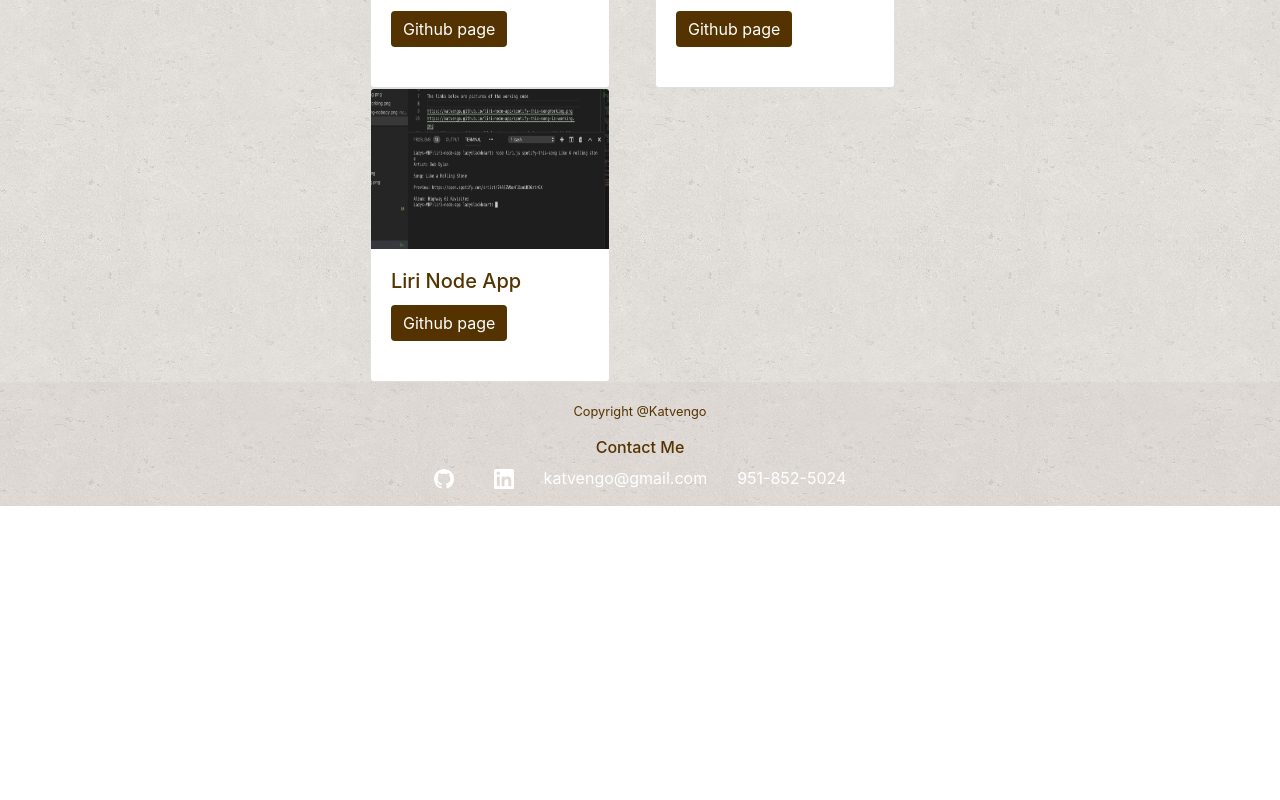
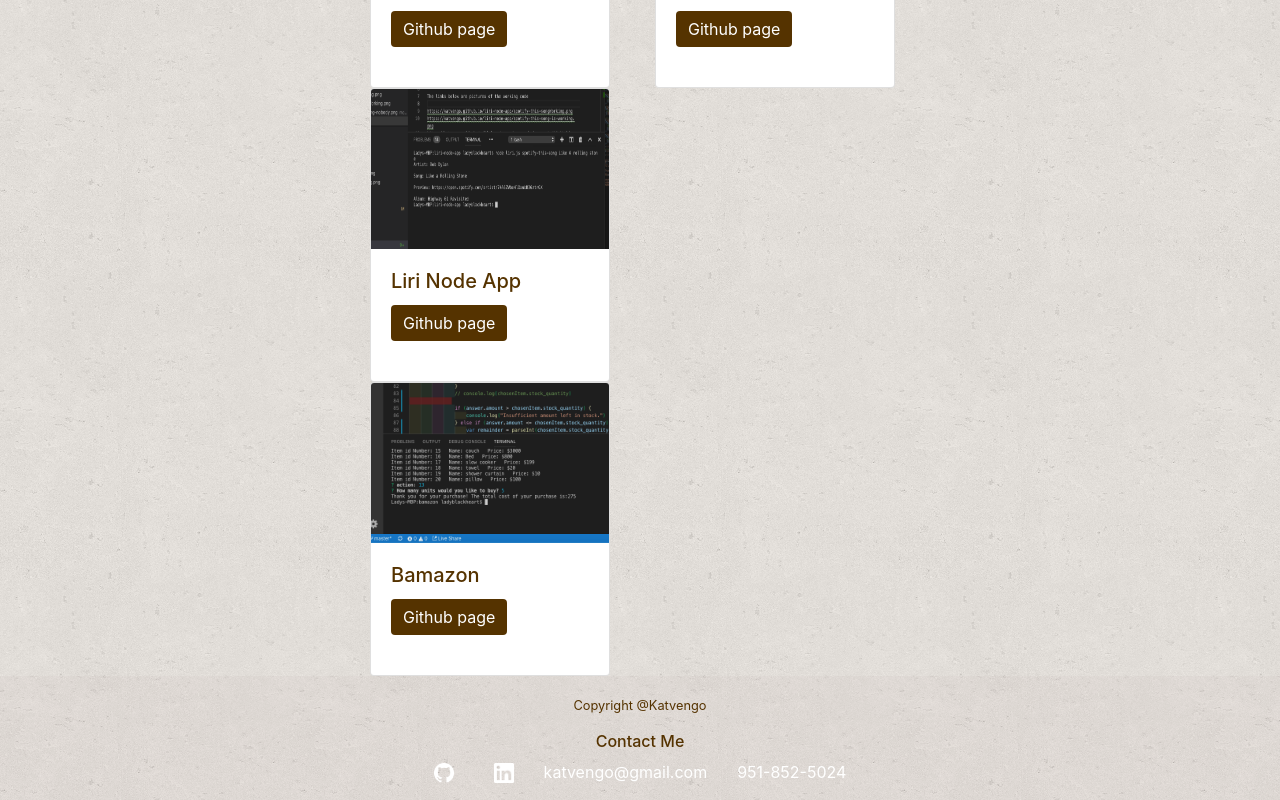
Before and after one commit to katvengo/index.html, a website: page portfolio.html in a window 1280 px wide. Shown: the part 755-1555 px from the top of the page. Before the commit the page ends 1261 px from the top, so only its background shows below. Drawn offline with nearby package versions, Linux system fonts and the light colour scheme.

Commit message:
portfolio add

```diff
--- a/portfolio.html
+++ b/portfolio.html
@@ -155,6 +155,19 @@
                         </div>
 
                     </div>
+                    <div class="card" style="width: 15rem;">
+                        <img src="bamazon.png" class="card-img-top" alt="..." style="height: 10rem;">
+                        <div class="card-body">
+                            <h5 class="card-title">Bamazon</h5>
+                            <!-- <p class="card-text">First group project. My responsibilities included working on the
+                                javascript and ajax calls.</p> -->
+                            <!-- <a href="https://katvengo.github.io/project-1/" class="btn btn-info"
+                                id="linkSpacing">View</a><br> -->
+                            <a href="https://github.com/katvengo/bamazon" class="btn btn-info"
+                                id="linkSpacing">Github page</a>
+                        </div>
+
+                    </div>
                     <div class="col-sm-3"></div>
                 </div>
 
```
Also changed, not shown: package.json (added, +23 -0 lines), 200-2.jpeg (deleted), 200-3.jpeg (deleted), 200-4.jpeg (deleted), 200-5.jpeg (deleted), 200-6.jpeg (deleted), 200.jpeg (deleted), GitHub-Mark-32px.png (deleted), bamazon.png (added), 2 other files.
